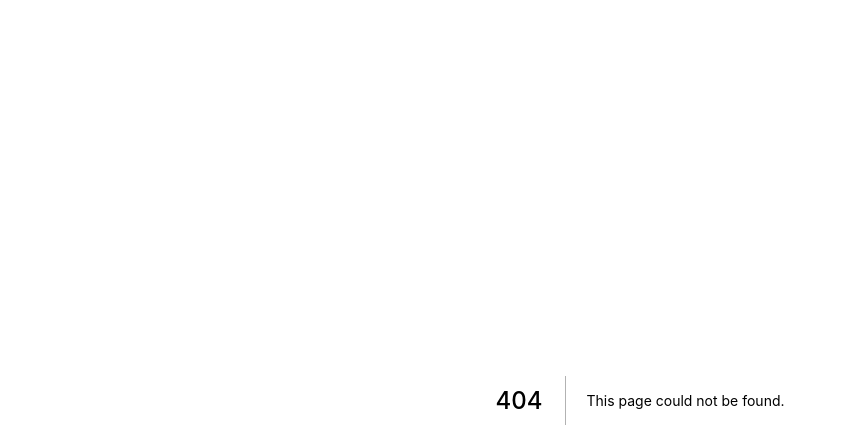
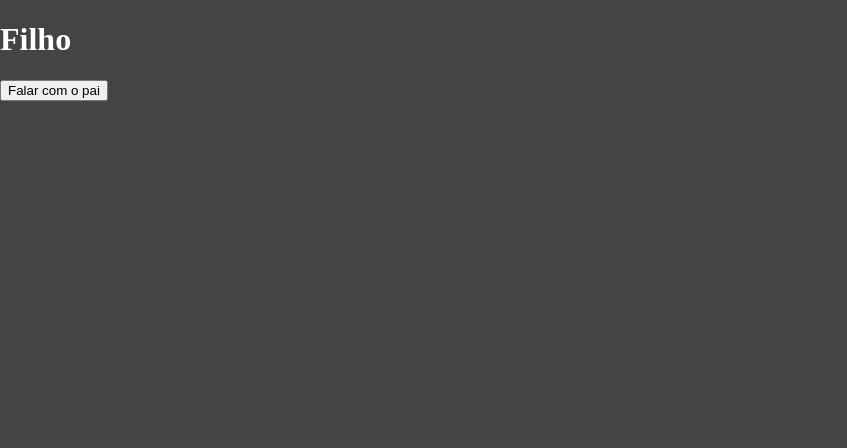
Before and after one commit to feliperromao/curso-next-co3r-exercicios, a Next.js app: page /comunicacao/indireta1 in a window 1280 px wide. Before the commit this address had no page. Shown: the top 448 px of the page, without its empty margins (0-847 px from the left). Built offline with nearby package versions, Linux system fonts and the light colour scheme.

Commit message:
comunicação indireta

```diff
--- /dev/null
+++ b/components/indireta1/Filho.jsx
@@ -0,0 +1,9 @@
+export default function Filho(props) {
+
+    return (
+        <div>
+            <h1>Filho</h1>
+            <button onClick={() => props.funcao("Passei no enem")}>Falar com o pai</button>
+        </div>
+    )
+}
--- /dev/null
+++ b/components/indireta1/Pai.jsx
@@ -0,0 +1,14 @@
+import Filho from './Filho'
+
+export default function Pai(props) {
+
+    function falarComigo(param) {
+        console.log(param)
+    }
+
+    return (
+        <div>
+            <Filho funcao={falarComigo} />
+        </div>
+    )
+}
--- /dev/null
+++ b/pages/comunicacao/indireta1.jsx
@@ -0,0 +1,9 @@
+import Pai from "../../components/indireta1/Pai";
+
+export default function indireta1() {
+    return (
+        <div>
+            <Pai />
+        </div>
+    )
+}
```
